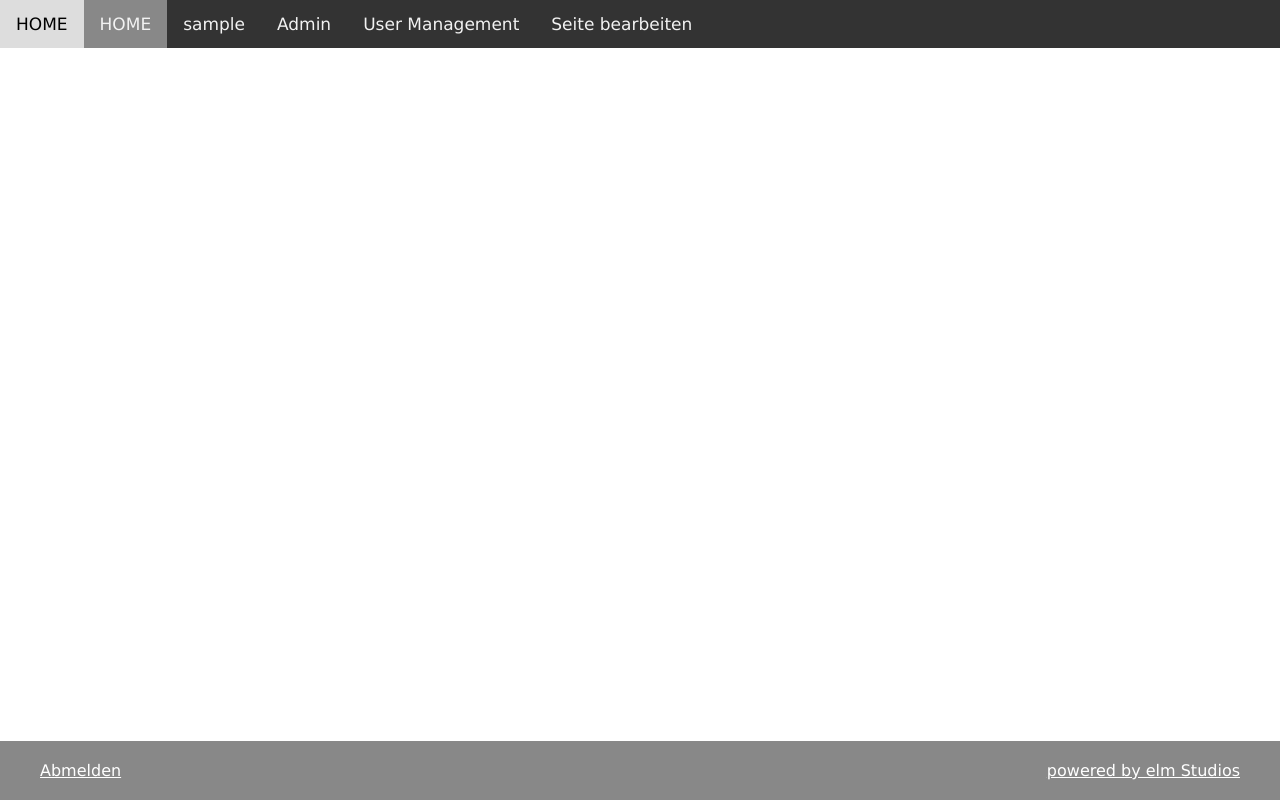
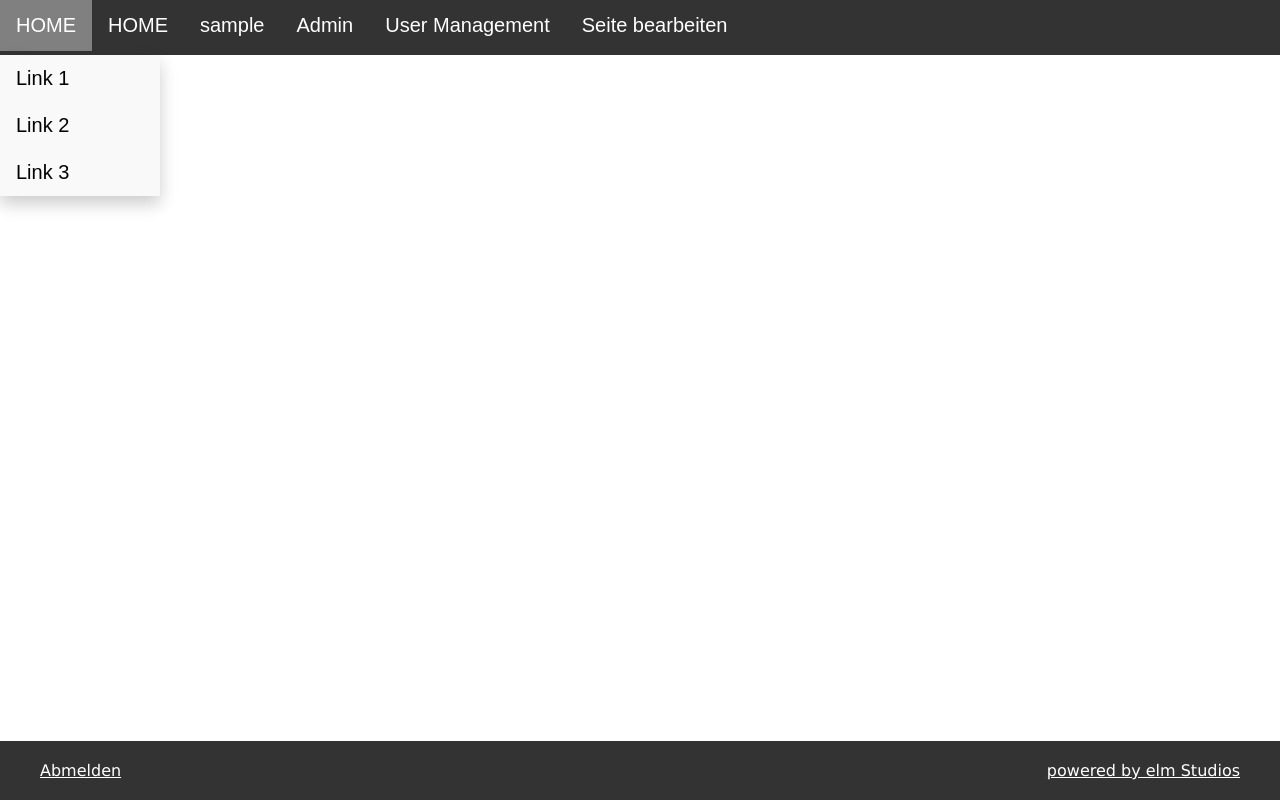
Before and after one commit to MHoldAcc/slippery-elm, a PHP site: page / in a window 1280 px wide. Run offline with PHP 8.4, Linux system fonts and the light colour scheme; the visitor is signed in with stand-in values (Sample User, id 1); data comes from the database, SQL or seed files in the repository; tables that the repository leaves empty hold one stand-in row (values such as "Sample post"); data that the repository does not hold is empty.

Commit message:
Navbar angepasst, Home Button wurde zum Dropdown umfunktioniert.

```diff
--- a/src/Styling/css/default.css
+++ b/src/Styling/css/default.css
@@ -24,33 +24,71 @@ a {
     width: 70%;
 }
 
-.topnav {
+/* Navbar container */
+.navbar {
     overflow: hidden;
     background-color: #333;
+    font-family: Arial, sans-serif;
 }
 
-.topnav a {
+/* Links inside the navbar */
+.navbar a {
     float: left;
-  display: block;
-  color: #f2f2f2;
+    font-size: 20px;
+    color: white;
     text-align: center;
     padding: 14px 16px;
     text-decoration: none;
-  font-size: 17px;
 }
 
-.topnav a:hover {
-  background-color: #ddd;
-  color: black;
+/* The dropdown container */
+.dropdown {
+    float: left;
+    overflow: hidden;
 }
 
-.active {
-  background-color: #888;
+/* Dropdown button */
+.dropdown .dropbtn {
+    font-size: 18px;
+    border: none;
+    outline: none;
     color: white;
+    background-color: inherit;
 }
 
-.topnav .icon {
+/* Add a background color to navbar links on hover */
+.navbar a:hover, .dropdown:hover .dropbtn {
+    background-color: grey;
+}
+
+/* Dropdown content (hidden by default) */
+.dropdown-content {
     display: none;
+    position: absolute;
+    background-color: #f9f9f9;
+    min-width: 160px;
+    box-shadow: 0 8px 16px 0 rgba(0,0,0,0.2);
+    z-index: 1;
+}
+
+/* Links inside the dropdown */
+.dropdown-content a {
+    float: none;
+    color: black;
+    padding: 12px 16px;
+    text-decoration: none;
+    display: block;
+    text-align: left;
+}
+
+/* Add a grey background color to dropdown links on hover */
+.dropdown-content a:hover {
+    background-color: #ddd;
+}
+
+/* Show the dropdown menu on hover */
+.dropdown:hover .dropdown-content {
+    display: block;
 }
 
 .footer {
@@ -58,7 +96,7 @@ a {
     left: 0;
     bottom: 0;
     width: 100%;
-    background-color: #888;
+    background-color: #333;
     color: white;
 }
 
@@ -75,26 +113,3 @@ a {
     padding: 0px 40px 20px 0;
     float: right;
 }
-
-@media screen and (max-width: 600px) {
-  .topnav a:not(:first-child) {display: none;}
-  .topnav a.icon {
-    float: right;
-    display: block;
-  }
-}
-
-@media screen and (max-width: 600px) {
-  .topnav.responsive {position: relative;}
-  .topnav.responsive .icon {
-    position: absolute;
-    right: 0;
-    top: 0;
-  }
-  .topnav.responsive a {
-    float: none;
-    display: block;
-    text-align: left;
-  }
-
-}
--- a/src/Styling/index.html
+++ b/src/Styling/index.html
@@ -2,12 +2,12 @@
 <html>
 <head>
     <link rel="stylesheet" type="text/css" href="Styling/css/default.css">
+    <script src="js/default.js"></script>
 </head>
 <body>
 
-<div class="topnav" id="myTopnav">
+<div class="navbar">
     [elm_Page_NavBar]
-    <a href="javascript:void(0);" style="font-size:15px;" class="icon" onclick="topNavResponive()">&#9776;</a>
 </div>
 
 <div class="container">
@@ -20,8 +20,5 @@
         <a class="powered" href="">powered by elm Studios</a>
     </p>
 </div>
-
-<script src="js/default.js"></script>
-
 </body>
 </html>
--- a/src/Styling/js/default.js
+++ /dev/null
@@ -1,8 +0,0 @@
-function topNavResponive() {
-    var x = document.getElementById("myTopnav");
-    if (x.className === "topnav") {
-        x.className += " responsive";
-    } else {
-        x.className = "topnav";
-    }
-}
--- a/src/System/UI/loadPage.php
+++ b/src/System/UI/loadPage.php
@@ -64,12 +64,20 @@ function elm_Page_CreateMenu(){
     global $elm_Page_NavBar;
     $menuContent = '';
     foreach (elm_Page_GetAllPages() as $page){
-        $menuContent = $menuContent . '<a href="index.php?page='. $page->id . '"';
-        if($page->id == (string)$_SESSION['elm_Pages_CurrentPageId']){
-            $menuContent = $menuContent . 'class="active"';
-            elm_Page_SetCurrentPage($page);
-        }
-        $menuContent = $menuContent . '>'. $page->name .'</a>';
+        $menuContent = $menuContent . '<div class="dropdown">
+             <button class="dropbtn">
+             <a href="index.php?page='. $page->id . '"';
+                if($page->id == (string)$_SESSION['elm_Pages_CurrentPageId']){
+                    $menuContent = $menuContent .
+                    elm_Page_SetCurrentPage($page);
+                }$menuContent = $menuContent . '>'. $page->name .'</a>
+             </button>
+             <div class="dropdown-content">
+               <a href="#">Link 1</a>
+               <a href="#">Link 2</a>
+               <a href="#">Link 3</a>
+             </div>
+           </div>';
     }
     $elm_Page_NavBar = $menuContent;
 }
```
Lines whose indentation alone changed are shown as unchanged.
